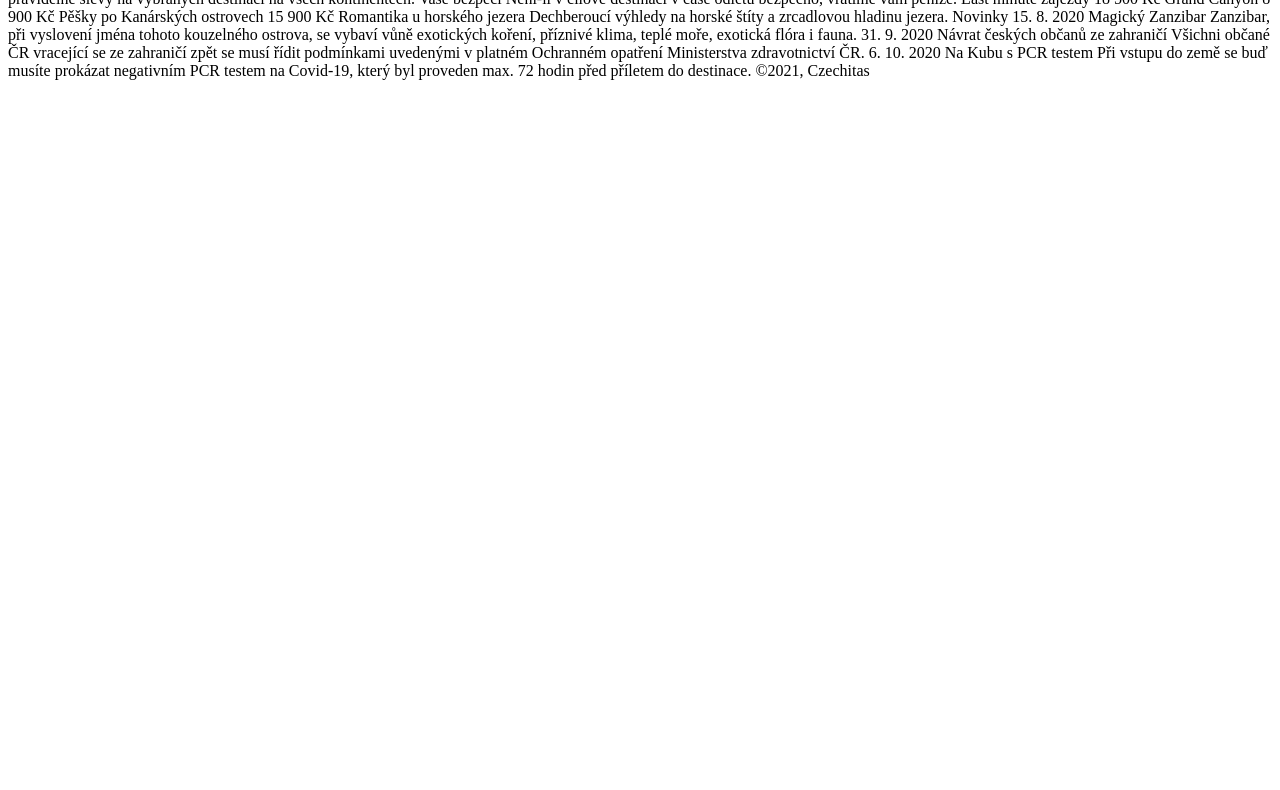
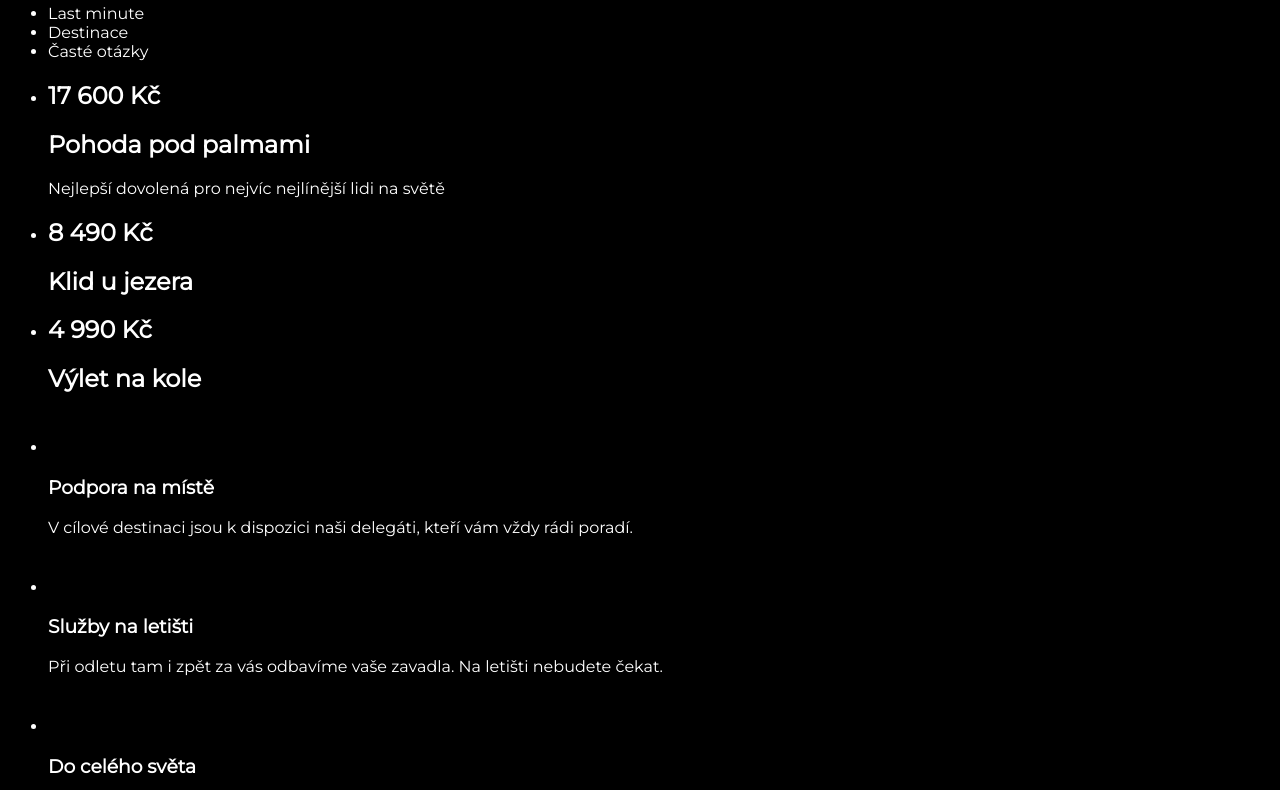
Before and after one commit to boomafromboomiland/cestovka-boomafromboomiland, a plain HTML site: page index.html in a window 1280 px wide. Shown: the part 54-844 px from the top of the page. Before the commit the page ends 800 px from the top, so only its background shows below. Drawn offline with Linux system fonts and the light colour scheme.

Commit message:
HTML changes

```diff
--- a/index.html
+++ b/index.html
@@ -5,65 +5,108 @@
 	<meta charset="UTF-8">
 	<meta name="viewport" content="width=device-width, initial-scale=1.0">
 	<title>Cestovka</title>
+	<link rel="stylesheet" href="style.css">
+	<link rel="preconnect" href="https://fonts.googleapis.com">
+	<link rel="preconnect" href="https://fonts.gstatic.com" crossorigin>
+	<link href="https://fonts.googleapis.com/css2?family=Montserrat&display=swap" rel="stylesheet">
 </head>
+<body>
+	<header>
+		<div class="logo"><img src="\podklady\logo.svg" width="" height="" alt="logo"></div>
+		<nav class="nav"></nav>
+			<ul class="nav__list">
+				<li class="nav__item">Last minute</li>
+				<li class="nav__item">Destinace</li>
+				<li class="nav__item--last">Časté otázky</li>
+			</ul>
+	</header>
+	<section class="top-offers">
+		<div class="offers">
+			<ul class="offers-image">
+				<li class="offers__item--bigger">
+					<h2 class="offers__h2">17 600 Kč</h2>
+					<h1 class="offers__heading">Pohoda pod palmami</h1>
+					<p class="offers__p">Nejlepší dovolená pro nejvíc nejlínější lidi na světě</p>
+				</li>
+				<li class="offers__item">
+					<h2 class="offers__h2">8 490 Kč</h2>
+					<h1 class="offers__heading">Klid u jezera</h1>
+				</li>
+				<li class="offers__item">
+					<h2 class="offers__h2">4 990 Kč</h2>
+					<h1 class="offers__heading">Výlet na kole</h1>
+				</li>
+			</ul>
 
-<body>
-	Last minute
-	Destinace
-	Časté otázky
-
-	17 600 Kč
-	Pohoda pod palmami
-	Nejlepší dovolená pro nejvíc nejlínější lidi na světě
-
-	8 490 Kč
-	Klid u jezera
-
-	4 990 Kč
-	Výlet na kole
-
-	Podpora na místě
-	V cílové destinaci jsou k dispozici naši delegáti, kteří vám vždy rádi poradí.
-
-	Služby na letišti
-	Při odletu tam i zpět za vás odbavíme vaše zavadla. Na letišti nebudete čekat.
-
-	Do celého světa
-	Nabízíme pravidelné slevy na vybraných destinací na všech kontinentech.
-
-	Vaše bezpečí
-	Není-li v cílové destinaci v čase odletu bezpečno, vrátíme vám peníze.
-
-	Last minute zájezdy
-
-	18 500 Kč
-	Grand Canyon
-
-	8 900 Kč
-	Pěšky po Kanárských ostrovech
-
-	15 900 Kč
-	Romantika u horského jezera
-	Dechberoucí výhledy na horské štíty a zrcadlovou hladinu jezera.
-
-	Novinky
-
-	15. 8. 2020
-	Magický Zanzibar
-	Zanzibar, při vyslovení jména tohoto kouzelného ostrova, se vybaví vůně exotických koření, příznivé klima, teplé moře,
-	exotická flóra i fauna.
-
-	31. 9. 2020
-	Návrat českých občanů ze zahraničí
-	Všichni občané ČR vracející se ze zahraničí zpět se musí řídit podmínkami uvedenými v platném Ochranném opatření
-	Ministerstva zdravotnictví ČR.
-
-	6. 10. 2020
-	Na Kubu s PCR testem
-	Při vstupu do země se buď musíte prokázat negativním PCR testem na Covid-19, který byl proveden max. 72 hodin před
-	příletem do destinace.
-
-	©2021, Czechitas
+		</div>
+	</section>
+	<section class="benefits">
+		<ul class="benefits-list">
+			<li class="benefits-list__item">
+				<img src="\podklady\map.svg" width="" height="" alt="map">
+				<h3 class="benefits__h3">Podpora na místě</h3>
+				<p class="benefits__p">V cílové destinaci jsou k dispozici naši delegáti, kteří vám vždy rádi poradí.</p>
+			</li>
+			<li class="benefits-list__item">
+				<img src="\podklady\plane.svg" width="" height="" alt="plane">
+				<h3 class="benefits__h3">Služby na letišti</h3>
+				<p class="benefits__p">Při odletu tam i zpět za vás odbavíme vaše zavadla. Na letišti nebudete čekat.</p>
+			</li>
+			<li class="benefits-list__item">
+				<img src="\podklady\globe.svg" width="" height="" alt="globe">
+				<h3 class="benefits__h3">Do celého světa</h3>
+				<p class="benefits__p">Nabízíme pravidelné slevy na vybraných destinací na všech kontinentech.</p>
+			</li>
+			<li class="benefits-list__item">
+				<img src="\podklady\shield.svg" width="" height="" alt="shield">
+				<h3 class="benefits__h3">Vaše bezpečí</h3>
+				<p class="benefits__p">Není-li v cílové destinaci v čase odletu bezpečno, vrátíme vám peníze.</p>
+			</li>
+		</ul>
+	</section>
+	<section class="last-minute">
+		<div class="last-minute__offer">
+			<h1 class="last-minute__offer__h">Last minute zájezdy</h1>
+			<ul class="last-minute-offer-image">
+				<li class="last-minute-offer__item--bigger">
+					<h2 class="last-minute-offer__h2">15 900 Kč</h2>
+					<h1 class="last-minute-offer__heading">Romantika u horského jezera</h1>
+					<p class="last-minute-offer__p">Dechberoucí výhledy na horské štíty a zrcadlovou hladinu jezera.</p>
+				</li>
+				<li class="last-minute-offer__item">
+					<h2 class="last-minute-offer__h2">18 500 Kč</h2>
+					<h1 class="last-minute-offer__heading">Grand Canyon</h1>
+				</li>
+				<li class="last-minute-offer__item">
+					<h2 class="last-minute-offer__h2">8 900 Kč</h2>
+					<h1 class="last-minute-offer__heading">Pěšky po Kanárských ostrovech</h1>
+				</li>
+			</ul>
+		</div>
+	</section>
+	<section class="news">
+		<h2 class="news-heading">Novinky</h2>
+		<ul class="news-list">
+			<li class="news-list__item">
+				<time class="news__date" datetime="2020-08-15">15. 8. 2020</time>
+				<h3 class="news__title">Magický Zanzibar</h3>
+				<p class="news__p">Zanzibar, při vyslovení jména tohoto kouzelného ostrova, se vybaví vůně exotických koření, příznivé klima, teplé moře, exotická flóra i fauna.</p>
+			</li>
+			<li class="news-list__item">
+				<time class="news__date" datetime="2020-09-31">31. 9. 2020</time>
+				<h3 class="news__title">Návrat českých občanů ze zahraničí</h3>
+				<p class="news__p">Všichni občané ČR vracející se ze zahraničí zpět se musí řídit podmínkami uvedenými v platném Ochranném opatření Ministerstva zdravotnictví ČR.</p>
+			</li>
+			<li class="news-list__item">
+				<time class="news__date" datetime="2020-10-06">6. 10. 2020</time>
+				<h3 class="news__title">Na Kubu s PCR testem</h3>
+				<p class="news__p">Při vstupu do země se buď musíte prokázat negativním PCR testem na Covid-19, který byl proveden max. 72 hodin před příletem do destinace.</p>
+			</li>
+		</ul>
+	</section>
+	<footer>
+		<h1 class="footer__heading">©2021, Czechitas</h1>
+	</footer>
 </body>
 
 </html>
--- /dev/null
+++ b/style.css
@@ -0,0 +1,13 @@
+html {
+	box-sizing: border-box;
+}
+*,
+*::before,
+*::after {
+	box-sizing: inherit;
+}
+body {
+    font-family: 'Montserrat', sans-serif;
+    background-color: #000000;
+	color: #ffffff;
+}
```
